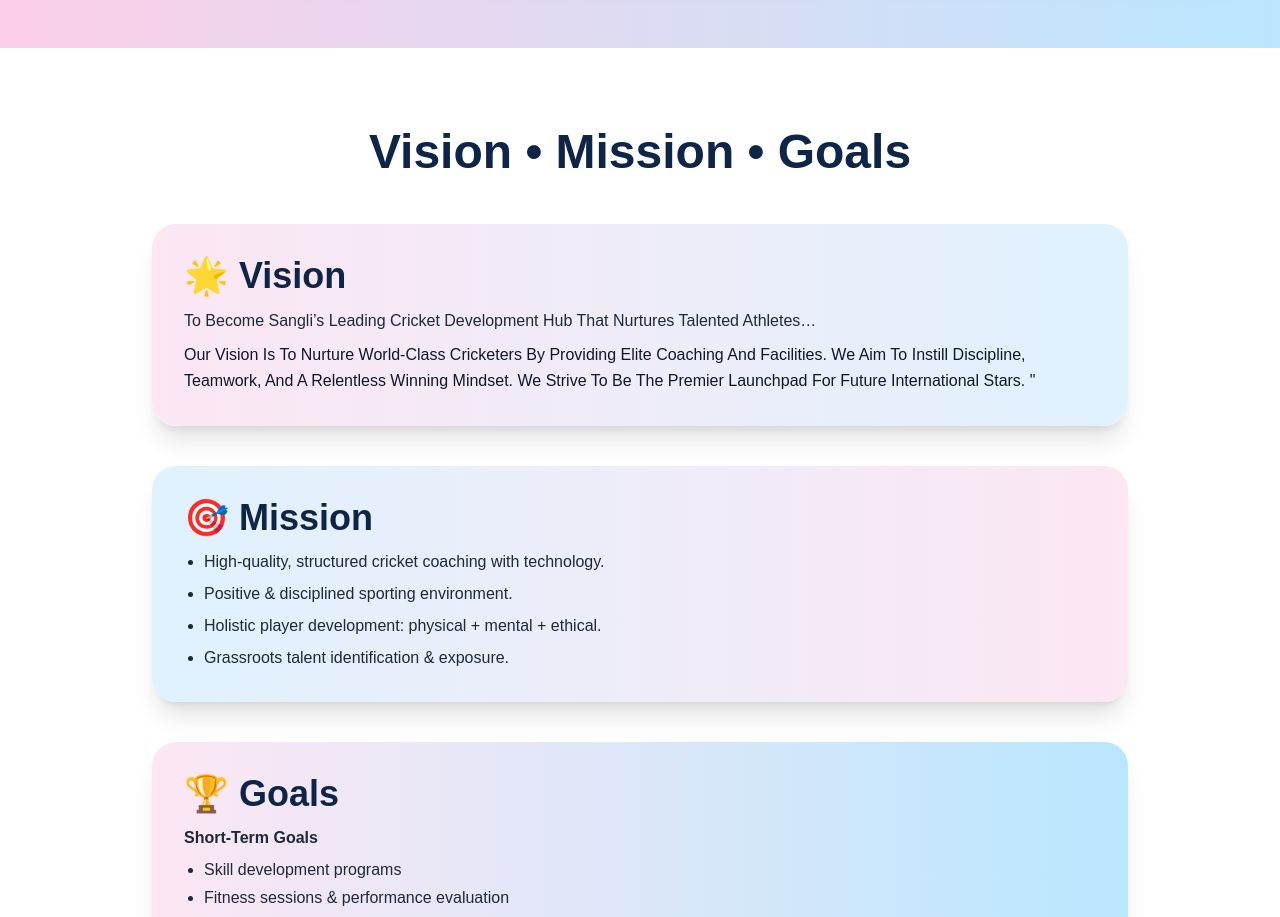
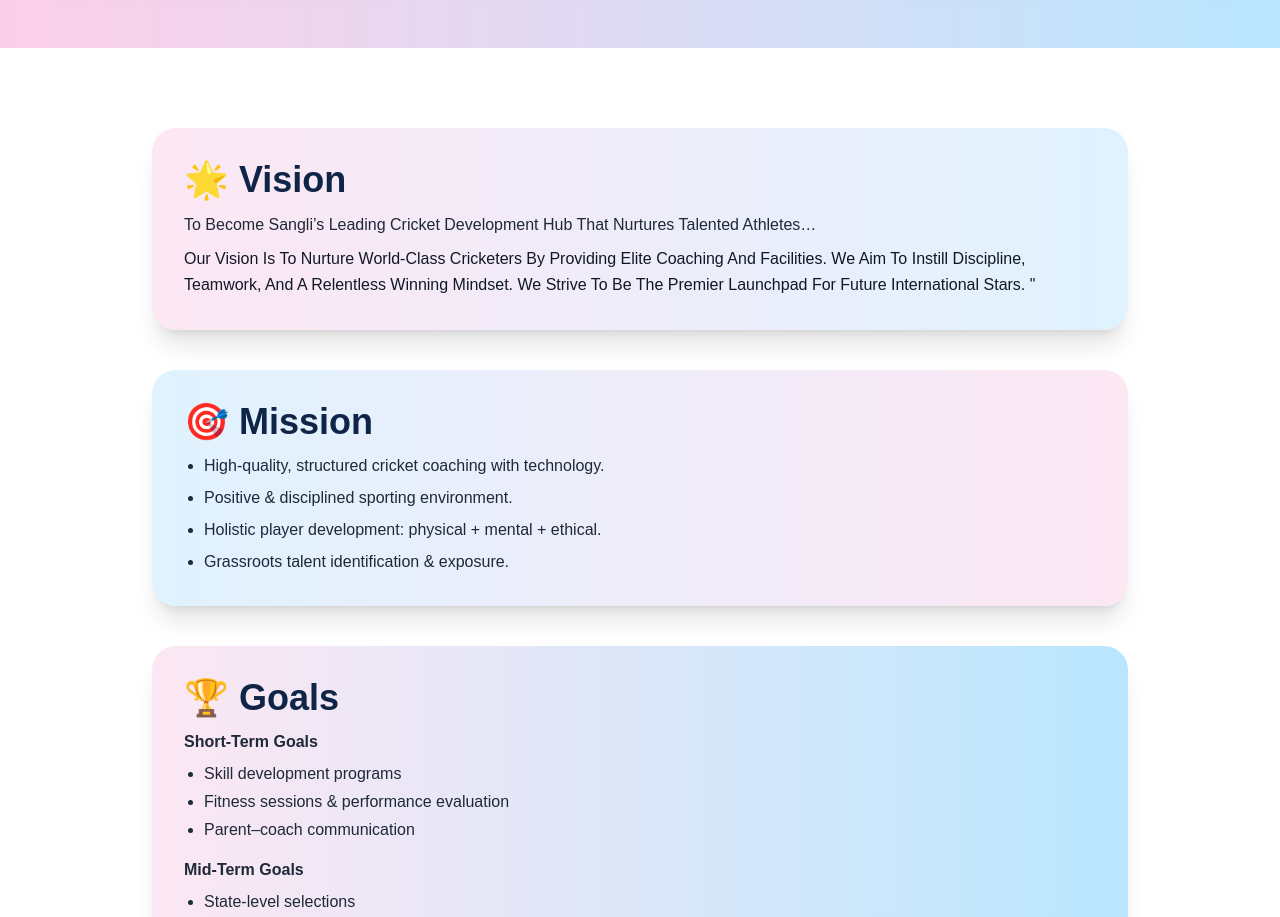
Before and after one commit to nick-snippet/Sumeet-Sport-CA, a React (Vite) app: page / in a window 1280 px wide. Shown: the part 4460-5377 px from the top of the page. Built offline with nearby package versions, Linux system fonts and the light colour scheme.

Commit message:
updated code for vmg

```diff
--- a/src/pages/Homepage.jsx
+++ b/src/pages/Homepage.jsx
@@ -361,9 +361,7 @@ export default function HomePage() {
 {/* VISION / MISSION / GOALS – NEW SECTION */}
 <section id="vision-section" className="py-20 bg-white">
   <div className="max-w-5xl mx-auto px-6">
-    <h2 className="text-5xl font-extrabold text-[#0f2547] text-center mb-12">
-      Vision • Mission • Goals
-    </h2>
+
 
     {/* VISION */}
     <div
```
